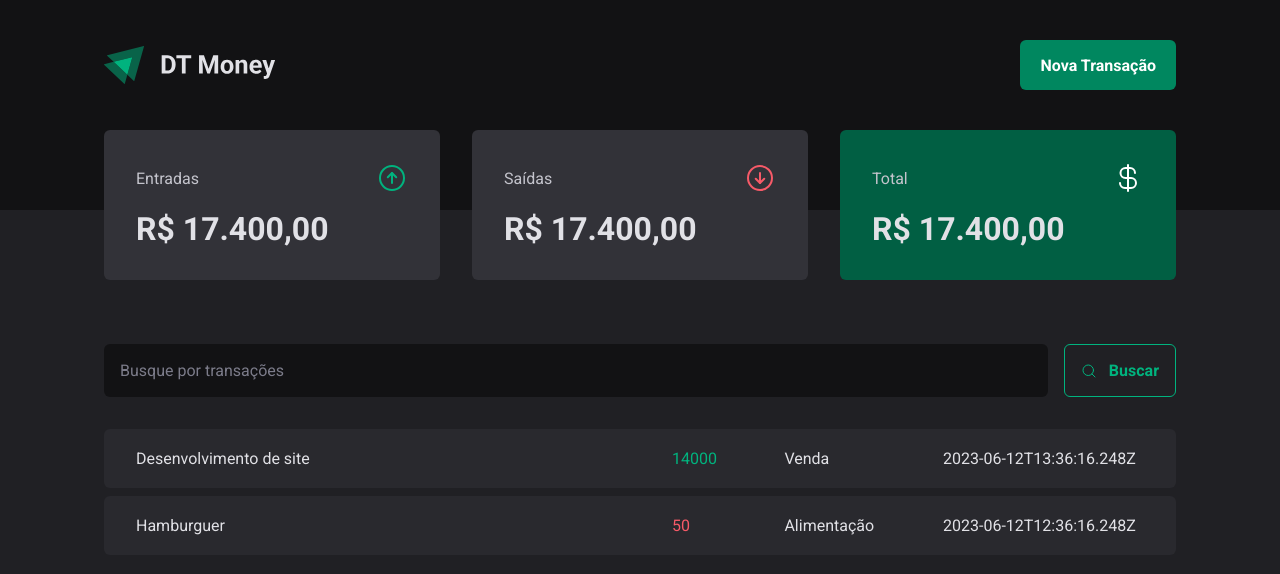
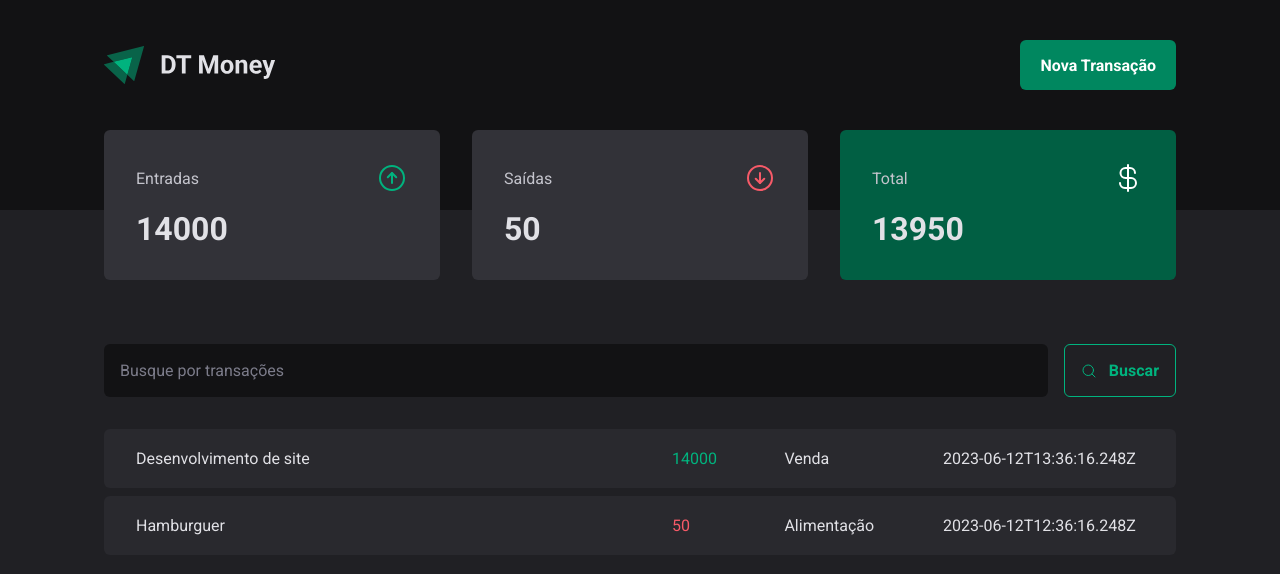
Before and after one commit to matheusbr1/dtmoney-ignite, a React (Vite) app: page / in a window 1280 px wide. Shown: the top 574 px of the page. Built offline with nearby package versions, Linux system fonts and the light colour scheme; data requests are answered from the project's data file.

Commit message:
feat: create transactions summary reduce

```diff
--- a/src/components/Summary/index.tsx
+++ b/src/components/Summary/index.tsx
@@ -6,6 +6,17 @@
 export function Summary() {
   const { transactions } = useContext(TransactionsContext)
 
+  const summary = transactions.reduce((acc, transaction) => {
+    if (transaction.type === 'income') {
+      acc.income += transaction.price
+      acc.total += transaction.price
+    } else {
+      acc.outcome += transaction.price
+      acc.total -= transaction.price
+    }
+    return acc
+  }, { income: 0, outcome: 0, total: 0 })
+
   return (
     <SummaryContainer>
       <SummaryCard>
@@ -13,24 +24,23 @@
           <span>Entradas</span>
           <ArrowCircleUp size={32} color='#00b37e' />
         </header>
+        <strong>{summary.income}</strong>
+      </SummaryCard>
 
-        <strong>R$ 17.400,00</strong>
-      </SummaryCard>
       <SummaryCard>
         <header>
           <span>Saídas</span>
           <ArrowCircleDown size={32} color='#f75a68' />
         </header>
+        <strong>{summary.outcome}</strong>
+      </SummaryCard>
 
-        <strong>R$ 17.400,00</strong>
-      </SummaryCard>
       <SummaryCard variant="green" >
         <header>
           <span>Total</span>
           <CurrencyDollar size={32} color='#fff' />
         </header>
-
-        <strong>R$ 17.400,00</strong>
+        <strong>{summary.total}</strong>
       </SummaryCard>
     </SummaryContainer>
   )
```
